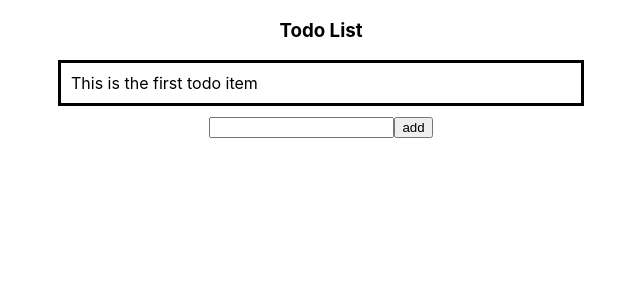
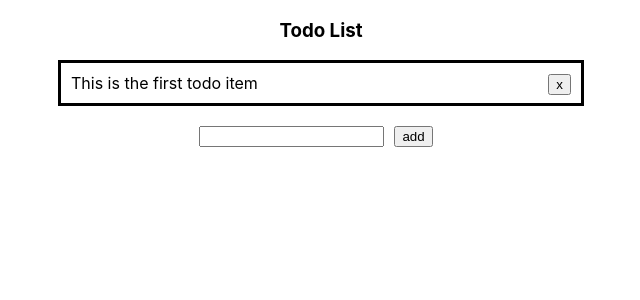
Before and after one commit to AFS-Bootcamp-202207-Class-1-2/to-do-list-redux, a React (Create React App) app: page / in a window 1280 px wide. Shown: the top 300 px of the page, without its empty margins (319-959 px from the left). Built offline with nearby package versions, Linux system fonts and the light colour scheme.

Commit message:
feat: implement toggle and delete

```diff
--- a/src/features/todo/TodoGenerator.jsx
+++ b/src/features/todo/TodoGenerator.jsx
@@ -18,7 +18,7 @@ function TodoGenerator() {
     return (
         <div>
             <input type="text" onChange={changeInput}/>
-            <button onClick={addToList}>add</button>
+            <button style={{margin: 10}} onClick={addToList}>add</button>
         </div>
     )
 }
--- a/src/features/todo/TodoGroup.jsx
+++ b/src/features/todo/TodoGroup.jsx
@@ -2,15 +2,15 @@ import TodoItem from "./TodoItem";
 import './todolist.css'
 import { useSelector } from "react-redux/es/exports";
 
-function TodoGroup() {
+function TodoGroup(props) {
 
     const todoList = useSelector(state => state.todo.todos)
 
-    const todoGroup = todoList.map((todo) => <TodoItem
-    context={todo.context}  key={todo.id}></TodoItem> );
+    const todoGroup = todoList.map((todo, index) => <TodoItem context={todo.context} state={todo.state} index={index} key={todo.id}></TodoItem> );
 
     return (
         <div className="to-do-group">
+            {/* {todoGroup}    */}
             {todoGroup}
         </div>
     )
--- a/src/features/todo/TodoItem.jsx
+++ b/src/features/todo/TodoItem.jsx
@@ -1,14 +1,38 @@
 import './todolist.css'
+import { useDispatch } from "react-redux/es/exports";
+import { changeTodoState, deleteTodoItem } from './todoSlice';
 
 
 function TodoItem(props) {
 
     const {context} = props;
+    const {index} = props;
+    const {state} = props;
+    const dispatch = useDispatch();
 
 
-    return (
-        <div className='to-do-item' >{context}</div>
-    )
+    const changetodoState = () => {
+        dispatch(changeTodoState(index));
+    }
+
+    const deleteTodo = () => {
+        dispatch(deleteTodoItem(index));
+    }
+
+
+
+    const content = (state == true ? <del>{context}</del> : context);
+
+
+        return (
+            <div className='to-do-item' >
+                <div className='to-do-content' onClick={changetodoState}>{content} </div>
+                <div className='delete-item'><button onClick={deleteTodo}>x</button></div>
+            </div>
+
+        )
+
+
 }
 
 export default TodoItem;
--- a/src/features/todo/TodoList.jsx
+++ b/src/features/todo/TodoList.jsx
@@ -1,22 +1,16 @@
-import { useState } from "react";
 import TodoGenerator from "./TodoGenerator";
 import TodoGroup from "./TodoGroup";
 
 function TodoList() {
 
-    const [todoList, setTodoList] = useState(["This is the first to do item"]);
-
-    const addTodoItem = (newTodoItem) => {
-        setTodoList([...todoList,newTodoItem])
-    }
 
     return (
         <div>
             <h3>
                 Todo List
             </h3>
-            <TodoGroup todoList={todoList}></TodoGroup>
-            <TodoGenerator addTodoItem={addTodoItem}></TodoGenerator>
+            <TodoGroup />
+            <TodoGenerator />
         </div>
 
     )
--- a/src/features/todo/todoSlice.js
+++ b/src/features/todo/todoSlice.js
@@ -23,12 +23,18 @@ const todoSlice = createSlice({
                 context: action.payload,
                 state: false
             }
-            state.todos = [...state.todos, newTodo]
+            state.todos.push(newTodo);
+        },
+        changeTodoState(state, action){
+            state.todos[action.payload].state = !state.todos[action.payload].state;
+
+        },
+        deleteTodoItem(state, action){
+            state.todos.splice(action.payload, 1);
         }
-
 
     }
 })
 
 export default todoSlice.reducer;
-export const {addTodo} = todoSlice.actions;
+export const {addTodo, changeTodoState, deleteTodoItem} = todoSlice.actions;
--- a/src/features/todo/todolist.css
+++ b/src/features/todo/todolist.css
@@ -7,3 +7,13 @@
     padding: 10px;
 
 }
+
+.to-do-item div {
+    display: inline-block;
+}
+
+
+
+.delete-item{
+    float: right;
+}
```
